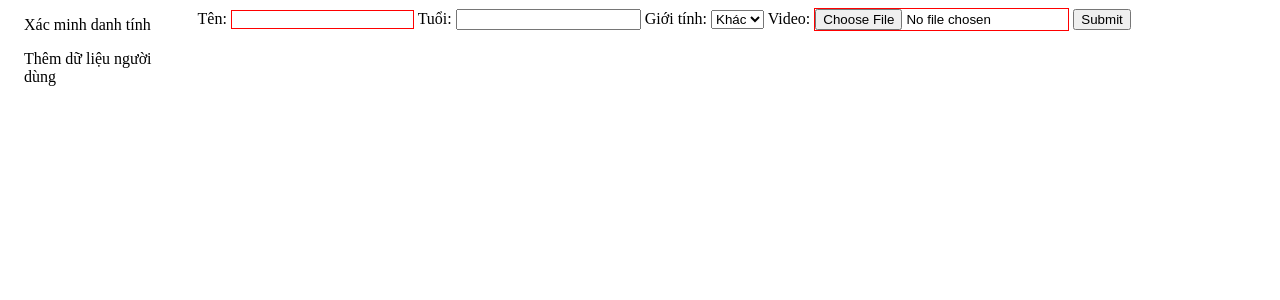
After one commit to phucthaiv02/gait-recognition-system, a Flask app: page /upload in a window 1280 px wide. The commit adds this page. Shown: the top 300 px of the page. Run offline with Flask 3, Linux system fonts and the light colour scheme.

Commit message:
Create upload data page, config css file

```diff
--- a/app.py
+++ b/app.py
@@ -1,19 +1,55 @@
 from flask import Flask, render_template, request, send_file
+import json
 
 app = Flask(__name__)
+
+CURRENT_VIDEO = ""
 
 
 @app.route('/')
 def home():
-    return render_template('index.html')
+    return render_template('index.html', image_name='images/bg.png')
 
 
-@app.route('/', methods=['GET', 'POST'])
-def upload():
-    video = request.files['video']
-    filename = 'videos/' + video.filename
-    video.save('static/videos/' + video.filename)
-    return render_template("index.html", video_name=filename)
+@app.route('/predict', methods=['POST', 'GET'])
+def predict():
+    def process():
+        if 'video' in request.files:
+            video = request.files['video']
+            video_name = 'videos/' + video.filename
+
+            ##
+            # Chạy hàm xử lý video tại đây
+            ##
+
+            video.save('static/videos/' + video.filename)
+            data_files = ['static/json/data1.json', 'static/json/data2.json',
+                          'static/json/data3.json']
+            return video_name, data_files
+        else:
+            return "", []
+
+    video_name, data_files = process()
+    objects = []
+    for file in data_files:
+        with open(file) as f:
+            data = json.load(f)
+        objects.append(data)
+    if video_name != "":
+        if objects != []:
+            return render_template('index.html', video_name=video_name, objects=objects)
+        return render_template('index.html', video_name=video_name)
+    else:
+        return render_template("index.html", image_name='images/bg.png')
+
+
+@app.route('/upload', methods=['POST', 'GET'])
+def add_data():
+    if 'video' in request.files and 'name' in request.form:
+        push = True
+        return render_template('upload.html', push=push)
+    else:
+        return render_template('upload.html')
 
 
 @app.route('/download')
--- /dev/null
+++ b/static/css/base.css
@@ -0,0 +1,11 @@
+body {
+}
+
+a {
+        text-decoration: none;
+}
+
+.container {
+        display: flex;
+        justify-content: stretch;
+}
--- /dev/null
+++ b/static/css/nav.css
@@ -0,0 +1,29 @@
+/* Navigation */
+ul {
+        list-style-type: none;
+        margin: 0;
+        padding: 0;
+        width: 15%;
+        position: fixed;
+        overflow: auto;
+}
+li a {
+        display: block;
+        color: #000;
+        padding: 8px 16px;
+        text-decoration: none;
+}
+li a.active {
+        background-color: #58257b;
+        font-weight: bold;
+        color: white;
+}
+li a:hover:not(.active) {
+        background-color: #db7093;
+        font-weight: bold;
+        color: white;
+}
+
+.navbar {
+        width: 15%;
+}
--- /dev/null
+++ b/static/css/upload.css
@@ -0,0 +1,4 @@
+input:required:invalid,
+select:required:invalid {
+  border: 1px solid red;
+}
--- /dev/null
+++ b/static/json/data1.json
@@ -0,0 +1,6 @@
+{
+    "name": "John Doe",
+    "age": 25,
+    "gender": "Male",
+    "occupation": "Engineer"
+}
--- /dev/null
+++ b/static/json/data2.json
@@ -0,0 +1,6 @@
+{
+    "name": "Alex Johnson",
+    "age": 35,
+    "gender": "Non-binary",
+    "occupation": "Artist"
+}
--- /dev/null
+++ b/static/json/data3.json
@@ -0,0 +1,6 @@
+{
+    "name": "Jane Smith",
+    "age": 30,
+    "gender": "Female",
+    "occupation": "Doctor"
+}
--- /dev/null
+++ b/templates/upload.html
@@ -0,0 +1,48 @@
+<!DOCTYPE html>
+<html lang="en">
+<head>
+    <meta charset="UTF-8">
+    <meta name="viewport" content="width=device-width, initial-scale=1.0">
+    <link rel="stylesheet" href="{{ url_for('static', filename='css/base.css') }}">
+    <link rel="stylesheet" href="{{ url_for('static', filename='css/nav.css') }}">
+    <link rel="stylesheet" href="{{ url_for('static', filename='css/upload.css') }}">
+    <title>Gait regconition system</title>
+</head>
+<body>
+    <div class="container">
+        <div class="navbar">
+            <ul>
+                <li>
+                    <a href="{{url_for('home')}}">Xác minh danh tính</a>
+                </li>
+                <li>
+                    <a href="{{url_for('add_data')}}">Thêm dữ liệu người dùng</a>
+                </li>
+            </ul>
+        </div>
+        {% if push %}
+        <h1>Đào được rồi</h1>
+        {% endif %}
+        <form action="/upload" method="POST" enctype="multipart/form-data">
+                <label for="name">Tên:</label>
+                <input type="text" id="name" name="name" required>
+
+
+                <label for="age">Tuổi:</label>
+                <input type="number" id="age" name="age" value="None">
+
+                <label for="gender">Giới tính:</label>
+                <select id="gender" name="gender">
+                        <option value="male">Nam</option>
+                        <option value="female">Nữ</option>
+                        <option value="other" selected>Khác</option>
+                </select>
+
+                <label for="video">Video:</label>
+                <input type="file" id="video" name="video" accept="video/*" required>
+
+                <button type="submit">Submit</button>
+            </form>
+    </div>
+</body>
+</html>
```
Also changed, not shown: static/css/index.css (deleted, +0 -49 lines), static/css/mainpage.css (added, +44 -0 lines), templates/index.html (+45 -13 lines), static/images/bg.png (added), 5 other files.
